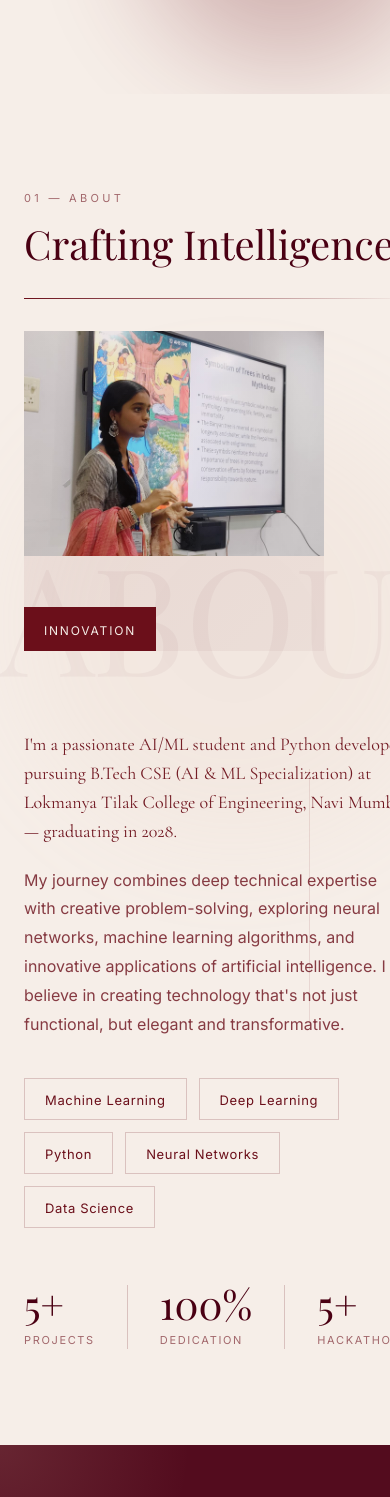
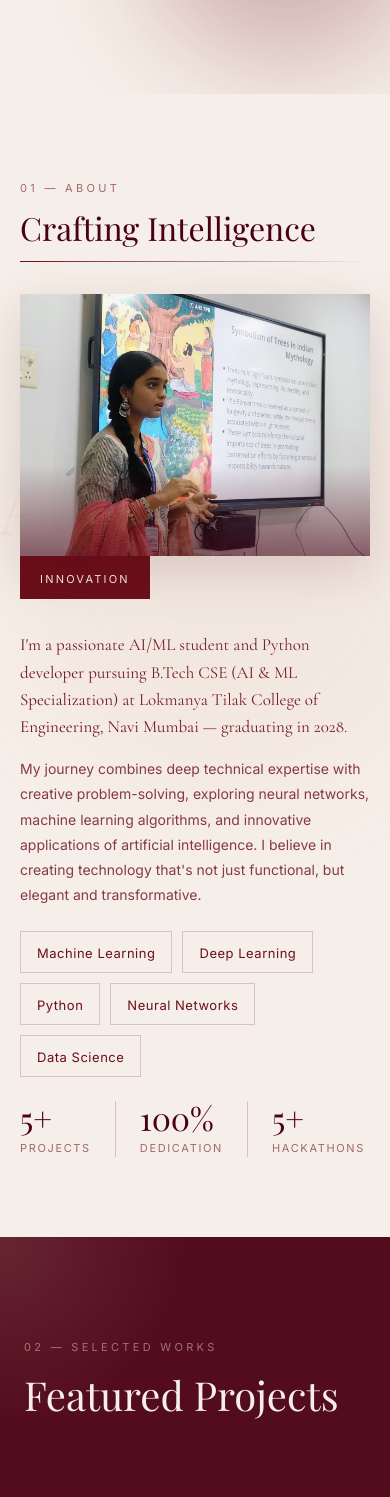
Before and after one commit to Nickotech101/portfolio, a React (Vite) app in the folder main/nikita-portfolio/: page / in a window 390 px wide. Shown: the part 1176-2673 px from the top of the page. Built offline with nearby package versions, Linux system fonts and the light colour scheme.

Commit message:
Refactor AboutSection component for improved layout and responsiveness

```diff
--- a/main/nikita-portfolio/src/app/components/AboutSection.tsx
+++ b/main/nikita-portfolio/src/app/components/AboutSection.tsx
@@ -7,7 +7,7 @@ export function AboutSection() {
     <section
       id="about"
       style={{
-        padding: "clamp(96px, 12vw, 192px) 0",
+        padding: "clamp(80px, 10vw, 192px) 0",
         backgroundColor: "#F6EEE8",
         position: "relative",
         overflow: "hidden",
@@ -37,7 +37,7 @@ export function AboutSection() {
           position: "absolute",
           top: "33%",
           left: 0,
-          fontSize: 150,
+          fontSize: "clamp(60px, 18vw, 150px)",
           opacity: 0.03,
           userSelect: "none",
           pointerEvents: "none",
@@ -53,118 +53,71 @@ export function AboutSection() {
         ABOUT
       </motion.div>
 
-      {/* Animated vertical line */}
+      <div style={{ maxWidth: 1440, margin: "0 auto", padding: "0 clamp(20px, 5vw, 96px)" }}>
+
+        {/* Section label */}
         <motion.div
-        style={{
-          position: "absolute",
-          top: "50%",
-          right: 80,
-          width: 1,
-          height: 256,
-          backgroundColor: "#6B0F1A",
-          opacity: 0.1,
-          transformOrigin: "top",
-          pointerEvents: "none",
-        }}
-        initial={{ scaleY: 0 }}
-        whileInView={{ scaleY: 1 }}
-        transition={{ duration: 1.5, ease: "easeOut" }}
+          initial={{ opacity: 0, y: 20 }}
+          whileInView={{ opacity: 1, y: 0 }}
+          transition={{ duration: 0.6 }}
           viewport={{ once: true }}
-      />
-
-      <div
-        style={{
-          maxWidth: 1440,
-          margin: "0 auto",
-          padding: "0 clamp(24px, 6vw, 96px)",
-        }}
+          style={{ marginBottom: "clamp(32px, 5vw, 64px)" }}
         >
-        <div
-          style={{
-            display: "grid",
-            gridTemplateColumns: "5fr 7fr",
-            gap: "clamp(48px, 8vw, 96px)",
-          }}
-          className="about-grid"
-        >
-          {/* ── LEFT COLUMN ── */}
-          <motion.div
-            initial={{ opacity: 0, y: 40 }}
-            whileInView={{ opacity: 1, y: 0 }}
-            transition={{ duration: 0.8, ease: [0.22, 1, 0.36, 1] }}
-            viewport={{ once: true }}
-            style={{ display: "flex", flexDirection: "column", gap: 32 }}
-          >
-            {/* Section label + heading */}
-            <div style={{ display: "flex", flexDirection: "column", gap: 16 }}>
-              <span
-                style={{
+          <span style={{
             fontFamily: "Inter, sans-serif",
             fontSize: 11,
             letterSpacing: "0.3em",
             textTransform: "uppercase",
             color: "#6B0F1A",
             opacity: 0.6,
-                }}
-              >
+          }}>
             01 — About
           </span>
-              <h2
-                style={{
+          <h2 style={{
+            marginTop: 12,
             fontFamily: "Playfair Display, serif",
-                  fontSize: "clamp(40px, 8vw, 80px)",
+            fontSize: "clamp(32px, 7vw, 80px)",
             lineHeight: 1.1,
             color: "#4A0013",
-                }}
-              >
+          }}>
             Crafting Intelligence
           </h2>
-            </div>
-
           {/* Animated underline */}
           <motion.div
-              style={{
-                height: 1,
-                background: "linear-gradient(to right, #6B0F1A, transparent)",
-                transformOrigin: "left",
-              }}
+            style={{ height: 1, background: "linear-gradient(to right, #6B0F1A, transparent)", transformOrigin: "left", marginTop: 16 }}
             initial={{ scaleX: 0 }}
             whileInView={{ scaleX: 1 }}
             transition={{ duration: 0.8, delay: 0.3 }}
             viewport={{ once: true }}
           />
+        </motion.div>
 
-            {/* ── Image card — fixed height, no dancing button ── */}
+        {/* Main grid — stacks on mobile */}
+        <div className="about-grid" style={{ display: "grid", gap: "clamp(32px, 6vw, 96px)" }}>
+
+          {/* ── LEFT: Image ── */}
           <motion.div
-              initial={{ opacity: 0, x: -40 }}
-              whileInView={{ opacity: 1, x: 0 }}
-              transition={{ duration: 0.8, delay: 0.4 }}
+            initial={{ opacity: 0, y: 40 }}
+            whileInView={{ opacity: 1, y: 0 }}
+            transition={{ duration: 0.8, ease: [0.22, 1, 0.36, 1] }}
             viewport={{ once: true }}
-              style={{ position: "relative", width: 300, height: 320 }}
+            style={{ display: "flex", flexDirection: "column", alignItems: "flex-start", gap: 0 }}
           >
-              {/* image fills the card */}
-              <div
-                style={{
+            {/* Image card — fixed dimensions, no animated child inside that moves the label */}
+            <div style={{ position: "relative", width: "100%", maxWidth: 340 }}>
+              <div style={{
                 width: "100%",
-                  height: "100%",
+                // paddingBottom: "100%",   /* aspect-ratio fallback */
                 position: "relative",
                 overflow: "hidden",
-                }}
-              >
-                {/* subtle overlay */}
-                <div
-                  style={{
-                    position: "absolute",
-                    inset: 0,
-                    background: "linear-gradient(135deg, rgba(107,15,26,0.08), rgba(74,0,19,0.04))",
-                    zIndex: 1,
-                    pointerEvents: "none",
-                  }}
-                />
+                boxShadow: "0 16px 48px rgba(74,0,19,0.15)",
+              }}>
                 <ImageWithFallback
                   src={creativeIntelligence}
                   alt="Creative Intelligence"
                   style={{
+                    position: "absolute",
+                    inset: 0,
                     width: "100%",
                     height: "100%",
                     objectFit: "cover",
@@ -172,70 +125,65 @@ export function AboutSection() {
                     display: "block",
                   }}
                 />
-              </div>
-
-              {/* "Innovation" badge — absolutely pinned at bottom-left, never moves */}
-              <div
-                style={{
+                {/* Subtle bottom gradient */}
+                <div style={{
                   position: "absolute",
                   bottom: 0,
                   left: 0,
+                  right: 0,
+                  height: "35%",
+                  background: "linear-gradient(to top, rgba(74,0,19,0.55) 0%, transparent 100%)",
+                  pointerEvents: "none",
+                }} />
+              </div>
+
+              {/* "Innovation" label — OUTSIDE the animated div, pinned at bottom via margin-top */}
+              <div style={{
                 backgroundColor: "#6B0F1A",
                 padding: "10px 20px",
-                  zIndex: 10,
-                }}
-              >
-                <span
-                  style={{
+                display: "inline-block",
+                marginTop: -1,     /* overlap by 1px so no gap */
+              }}>
+                <span style={{
                   fontFamily: "Inter, sans-serif",
-                    fontSize: 12,
-                    letterSpacing: "0.15em",
+                  fontSize: 11,
+                  letterSpacing: "0.2em",
                   textTransform: "uppercase",
                   color: "#F6EEE8",
-                  }}
-                >
+                }}>
                   Innovation
                 </span>
               </div>
-            </motion.div>
+            </div>
           </motion.div>
 
-          {/* ── RIGHT COLUMN ── */}
+          {/* ── RIGHT: Bio ── */}
           <motion.div
             initial={{ opacity: 0, y: 40 }}
             whileInView={{ opacity: 1, y: 0 }}
-            transition={{ duration: 0.8, delay: 0.2, ease: [0.22, 1, 0.36, 1] }}
+            transition={{ duration: 0.8, delay: 0.15, ease: [0.22, 1, 0.36, 1] }}
             viewport={{ once: true }}
-            style={{
-              paddingTop: "clamp(0px, 8vw, 128px)",
-              display: "flex",
-              flexDirection: "column",
-              gap: 40,
-            }}
+            style={{ display: "flex", flexDirection: "column", gap: "clamp(24px, 4vw, 48px)" }}
           >
-            {/* Bio */}
-            <div style={{ display: "flex", flexDirection: "column", gap: 20, maxWidth: 576 }}>
-              <p
-                style={{
+            {/* Bio text */}
+            <div style={{ display: "flex", flexDirection: "column", gap: 16, maxWidth: 576 }}>
+              <p style={{
                 fontFamily: "Cormorant Garamond, serif",
-                  fontSize: "clamp(18px, 3vw, 24px)",
+                fontSize: "clamp(17px, 2.5vw, 24px)",
                 lineHeight: 1.6,
                 color: "#6B0F1A",
-                }}
-              >
+              }}>
                 I'm a passionate AI/ML student and Python developer pursuing B.Tech CSE
                 (AI &amp; ML Specialization) at Lokmanya Tilak College of Engineering,
                 Navi Mumbai — graduating in 2028.
               </p>
-              <p
-                style={{
+              <p style={{
                 fontFamily: "Inter, sans-serif",
-                  fontSize: 16,
+                fontSize: "clamp(14px, 1.5vw, 16px)",
                 lineHeight: 1.8,
                 color: "#6B0F1A",
                 opacity: 0.8,
-                }}
-              >
+              }}>
                 My journey combines deep technical expertise with creative problem-solving,
                 exploring neural networks, machine learning algorithms, and innovative
                 applications of artificial intelligence. I believe in creating technology
@@ -244,78 +192,44 @@ export function AboutSection() {
             </div>
 
             {/* Skill tags */}
-            <div style={{ display: "flex", flexWrap: "wrap", gap: 12 }}>
-              {["Machine Learning", "Deep Learning", "Python", "Neural Networks", "Data Science"].map(
-                (skill, i) => (
+            <div style={{ display: "flex", flexWrap: "wrap", gap: 10 }}>
+              {["Machine Learning", "Deep Learning", "Python", "Neural Networks", "Data Science"].map((skill, i) => (
                 <motion.div
                   key={skill}
                   initial={{ opacity: 0, y: 20 }}
                   whileInView={{ opacity: 1, y: 0 }}
-                    transition={{ duration: 0.5, delay: 0.4 + i * 0.1 }}
+                  transition={{ duration: 0.5, delay: 0.3 + i * 0.08 }}
                   viewport={{ once: true }}
                   whileHover={{ backgroundColor: "#6B0F1A", color: "#F6EEE8" }}
                   style={{
-                      padding: "8px 20px",
+                    padding: "8px 16px",
                     border: "1px solid rgba(107,15,26,0.2)",
                     cursor: "default",
                     transition: "all 0.3s",
                     color: "#6B0F1A",
                   }}
                 >
-                    <span
-                      style={{
-                        fontFamily: "Inter, sans-serif",
-                        fontSize: 13,
-                        letterSpacing: "0.05em",
-                        color: "inherit",
-                      }}
-                    >
+                  <span style={{ fontFamily: "Inter, sans-serif", fontSize: 13, letterSpacing: "0.04em", color: "inherit" }}>
                     {skill}
                   </span>
                 </motion.div>
-                )
-              )}
+              ))}
             </div>
 
             {/* Stats */}
-            <div style={{ display: "flex", alignItems: "center", gap: 32, paddingTop: 16 }}>
+            <div className="about-stats" style={{ display: "flex", flexWrap: "wrap", alignItems: "center", gap: 24 }}>
               {[
                 { value: "5+", label: "Projects" },
                 { value: "100%", label: "Dedication" },
-                { value: "5+", label: "Hackathons" }
+                { value: "5+", label: "Hackathons" },
               ].map(({ value, label }, i) => (
-                <div key={label} style={{ display: "flex", alignItems: "center", gap: 32 }}>
-                  {i > 0 && (
-                    <div
-                      style={{
-                        height: 64,
-                        width: 1,
-                        backgroundColor: "#6B0F1A",
-                        opacity: 0.2,
-                      }}
-                    />
-                  )}
-                  <div style={{ display: "flex", flexDirection: "column", gap: 8 }}>
-                    <div
-                      style={{
-                        fontFamily: "Playfair Display, serif",
-                        fontSize: "clamp(40px, 6vw, 60px)",
-                        color: "#4A0013",
-                        lineHeight: 1,
-                      }}
-                    >
+                <div key={label} style={{ display: "flex", alignItems: "center", gap: 24 }}>
+                  {i > 0 && <div style={{ height: 56, width: 1, backgroundColor: "#6B0F1A", opacity: 0.2 }} />}
+                  <div style={{ display: "flex", flexDirection: "column", gap: 6 }}>
+                    <div style={{ fontFamily: "Playfair Display, serif", fontSize: "clamp(32px, 5vw, 60px)", color: "#4A0013", lineHeight: 1 }}>
                       {value}
                     </div>
-                    <div
-                      style={{
-                        fontFamily: "Inter, sans-serif",
-                        fontSize: 11,
-                        letterSpacing: "0.15em",
-                        textTransform: "uppercase",
-                        color: "#6B0F1A",
-                        opacity: 0.6,
-                      }}
-                    >
+                    <div style={{ fontFamily: "Inter, sans-serif", fontSize: 11, letterSpacing: "0.15em", textTransform: "uppercase", color: "#6B0F1A", opacity: 0.6 }}>
                       {label}
                     </div>
                   </div>
@@ -327,8 +241,19 @@ export function AboutSection() {
       </div>
 
       <style>{`
+        .about-grid {
+          grid-template-columns: 5fr 7fr;
+        }
         @media (max-width: 768px) {
-          .about-grid { grid-template-columns: 1fr !important; }
+          .about-grid {
+            grid-template-columns: 1fr !important;
+          }
+          .about-grid > div:first-child {
+            align-items: center;
+          }
+          .about-grid > div:first-child > div {
+            max-width: 100% !important;
+          }
         }
       `}</style>
     </section>
```
Lines whose indentation alone changed are shown as unchanged.
